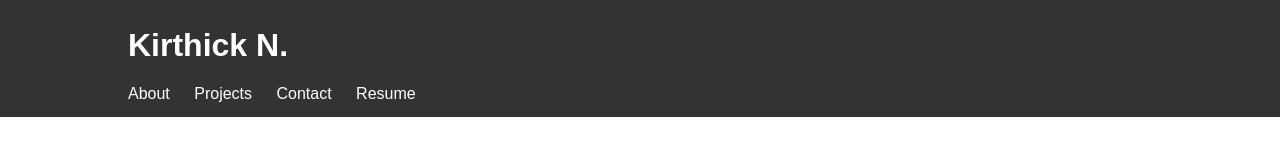
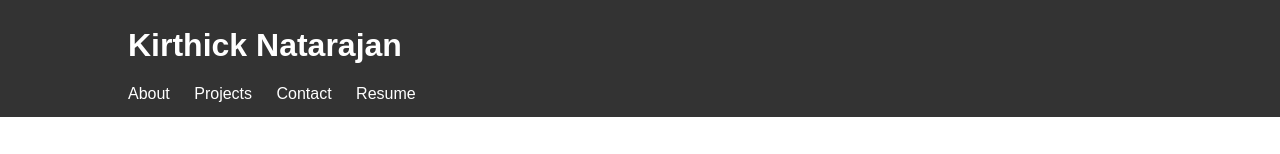
Before and after one commit to Kirthick-2001/Kirthick-2001.github.io, a plain HTML site: page index.html in a window 1280 px wide. Shown: the top 154 px of the page. Drawn offline with Linux system fonts and the light colour scheme.

Commit message:
Update index.html

```diff
--- a/index.html
+++ b/index.html
@@ -9,7 +9,7 @@
 <body>
     <header>
         <div class="container">
-            <h1>Kirthick N.</h1>
+            <h1>Kirthick Natarajan</h1>
             <nav>
                 <ul>
                     <li><a href="#about">About</a></li>
```
